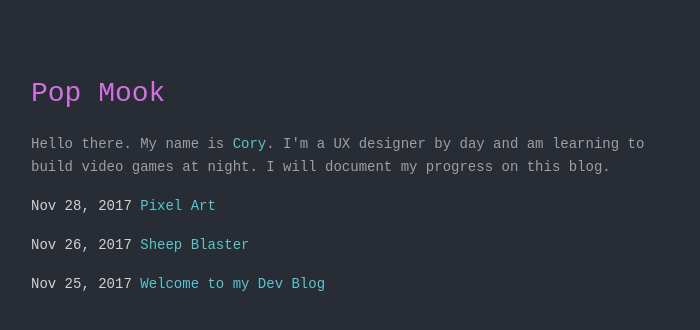
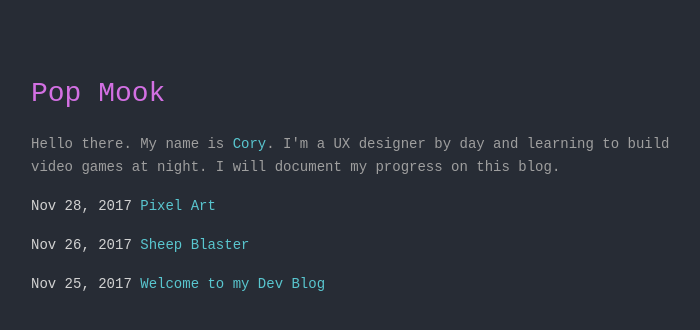
Before and after one commit to corygrunk/popmook, a Jekyll site: the page built from index.md, in a window 1280 px wide. Shown: the top 330 px of the page, without its empty margins (69-769 px from the left). Built offline with Jekyll 4.4.1, drawn with Linux system fonts in a browser that asks for light colours; some web fonts are replaced.

Commit message:
Update home.html

```diff
--- a/_layouts/home.html
+++ b/_layouts/home.html
@@ -4,7 +4,7 @@ layout: default
 
 <div class="home">
 
-  <p class="home-description">Hello there. My name is <a href="http://corygrunk.com" target="_blank">Cory</a>. I'm a UX designer by day and am learning to build video games at night. I will document my progress on this blog.</p>
+  <p class="home-description">Hello there. My name is <a href="http://corygrunk.com" target="_blank">Cory</a>. I'm a UX designer by day and learning to build video games at night. I will document my progress on this blog.</p>
 
   {{ content }}
 
```
